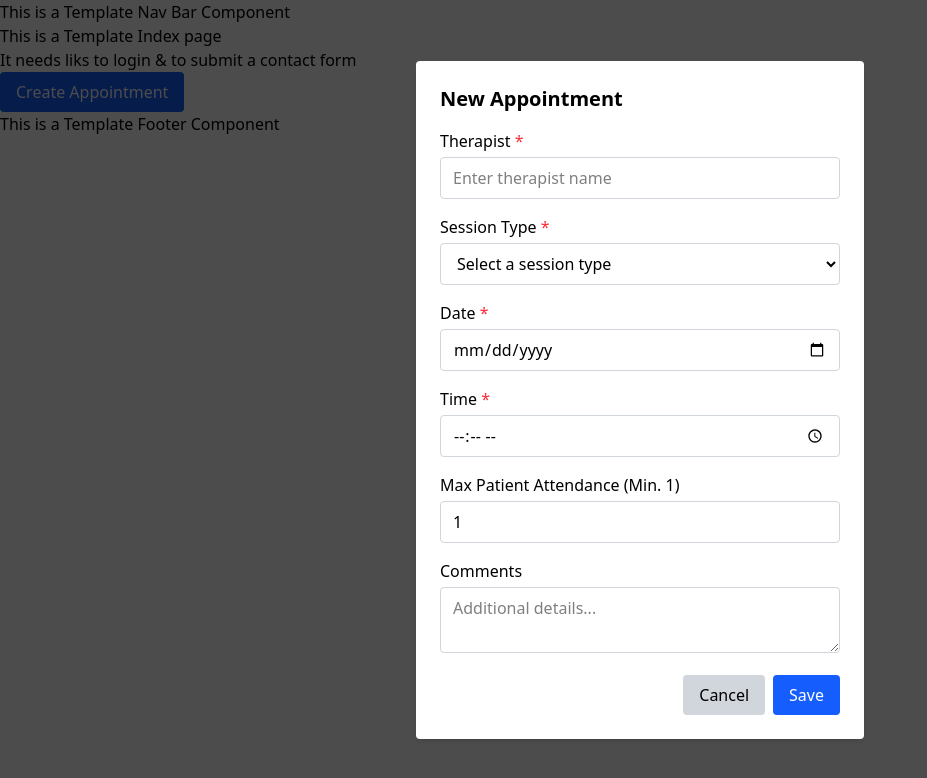
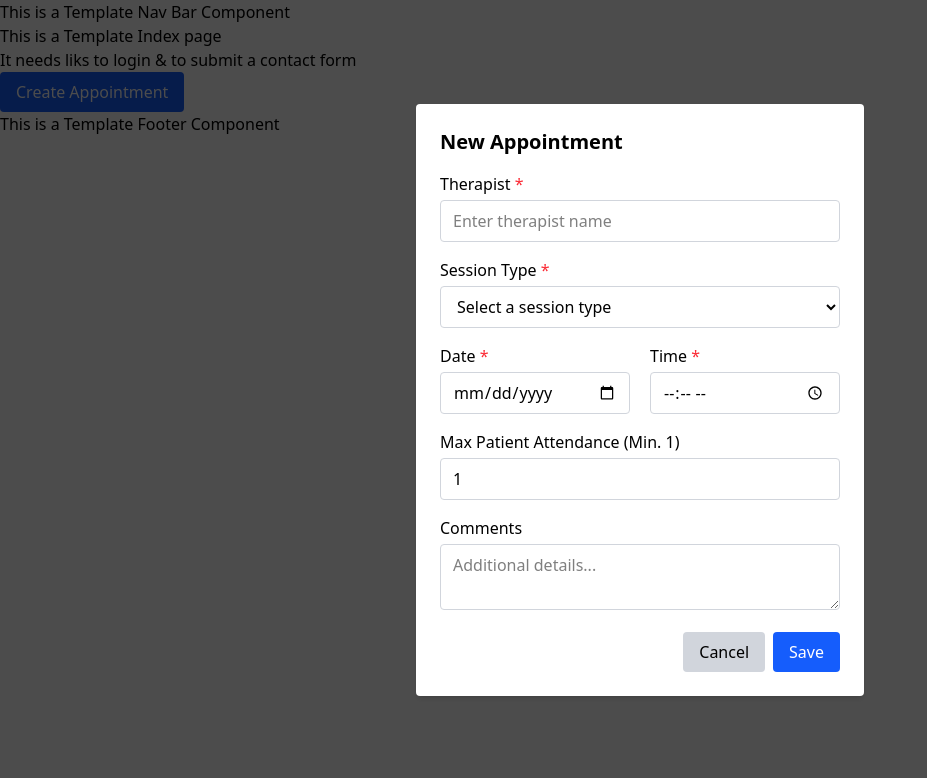
Before and after one commit to UTDallasEPICS/manos-unidas-for-autismo, a Nuxt app: page / in a window 1280 px wide. Both pictures are taken after a click on the button "Create Appointment". Shown: the top 778 px of the page, without its empty margins (0-927 px from the left). Built offline with nearby package versions, Linux system fonts and the light colour scheme.

Commit message:
date and time on one line, separate background and foreground of modal, final commit

```diff
--- a/components/createAppointment.vue
+++ b/components/createAppointment.vue
@@ -1,4 +1,3 @@
-<!-- CreateAppointment.vue -->
 <template>
 	<div>
 		<!-- Button to open modal -->
@@ -9,14 +8,24 @@
 			Create Appointment
 		</button>
 
-		<!-- Modal (only shown if showModal === true) -->
+		<!-- Modal -->
 		<div
 			v-if="showModal"
-			class="fixed inset-0 z-50 flex items-center justify-center bg-black/70"
+			class="fixed inset-0 z-50 flex items-center justify-center"
+			aria-modal="true"
+			role="dialog"
+		>
+			<!-- Dimmed background -->
+			<div
+				class="absolute inset-0 bg-black/70"
 				@click.self="closeModal"
+			></div>
+
+			<!-- Modal content box -->
+			<div
+				class="relative z-10 w-full max-w-md rounded bg-white p-6 shadow-md"
+				@click.stop
 			>
-			<!-- Modal content box -->
-			<div class="w-full max-w-md rounded bg-white p-6 shadow-md">
 				<h2 class="mb-4 text-xl font-bold">New Appointment</h2>
 
 				<form @submit.prevent="submitForm">
@@ -57,8 +66,9 @@
 						</select>
 					</div>
 
+					<div class="mb-4 flex grow place-content-between gap-5">
 						<!-- Date Picker -->
-					<div class="mb-4">
+						<div class="w-1/2 grow flex-row">
 							<label class="mb-1 block font-medium" for="date"
 								>Date
 								<span class="text-red-500">*</span>
@@ -72,7 +82,7 @@
 						</div>
 
 						<!-- Time Picker -->
-					<div class="mb-4">
+						<div class="w-1/2 grow flex-row">
 							<label class="mb-1 block font-medium" for="time"
 								>Time
 								<span class="text-red-500">*</span>
@@ -83,6 +93,7 @@
 								required
 								class="w-full rounded border border-gray-300 px-3 py-2"
 							/>
+						</div>
 					</div>
 
 					<!-- Max (optional, defaults to 1) -->
```
Lines whose indentation alone changed are shown as unchanged.
